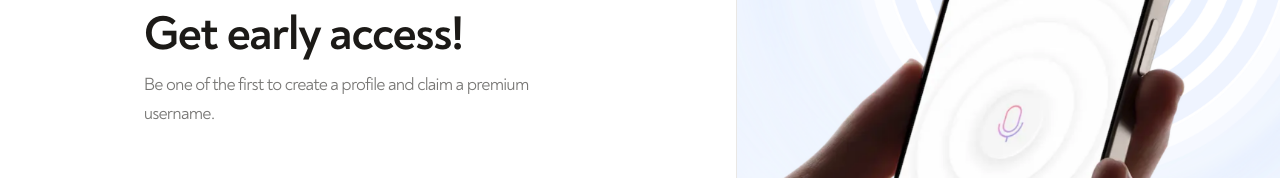
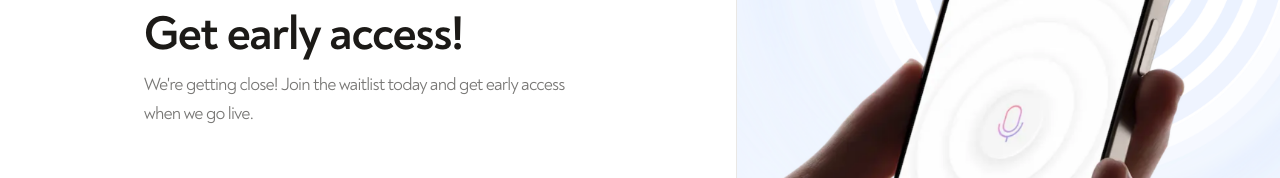
Before and after one commit to TezzeractTeams/Mondy, a Next.js app: page /infopage in a window 1280 px wide. Shown: the part 216-394 px from the top of the page. Built offline with nearby package versions, Linux system fonts and the light colour scheme; no server answers.

Commit message:
Update JoinWaitlistForm text for clarity: Revised messaging to emphasize joining the waitlist and gaining early access, enhancing user engagement and anticipation for the launch.

```diff
--- a/src/app/infopage/page.tsx
+++ b/src/app/infopage/page.tsx
@@ -109,8 +109,7 @@ function JoinWaitlistForm({ initialEmail }: { initialEmail: string }) {
               Get early access!
             </h1>
             <p className="text-mondy-ink/60 text-lg leading-relaxed">
-              Be one of the first to create a profile and claim a premium username.
-            </p>
+            We're getting close! Join the waitlist today  and get early access when we go live.            </p>
           </motion.div>
 
           <motion.form
```
